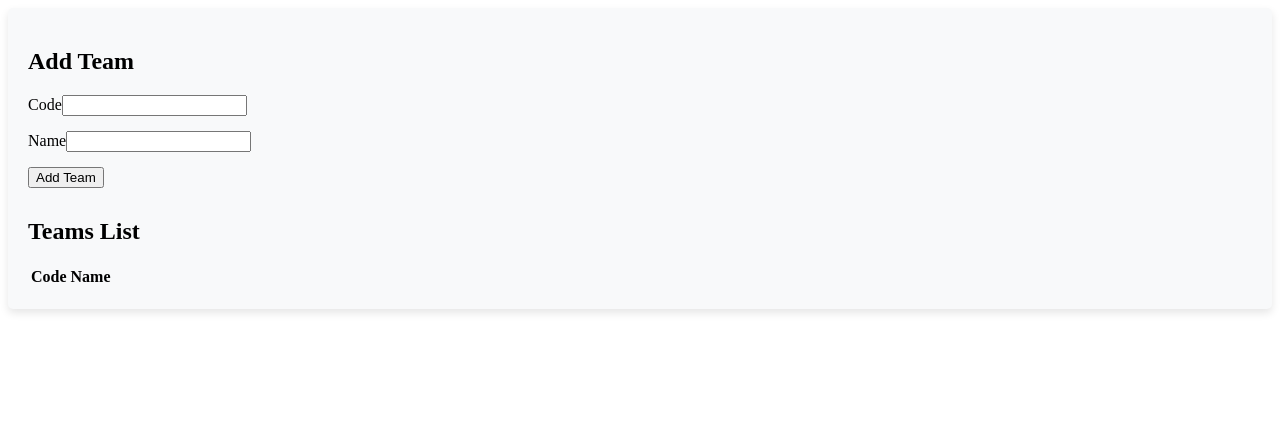
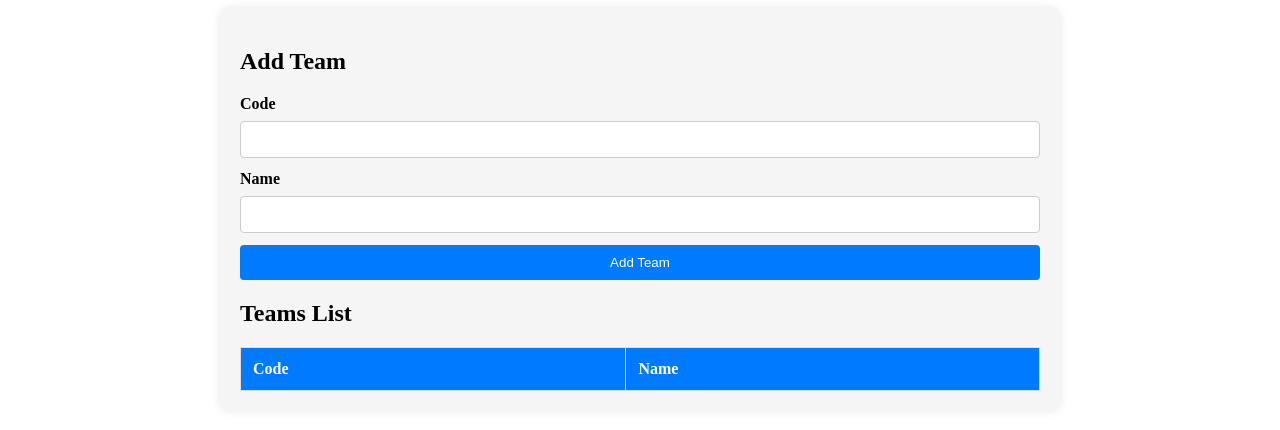
Before and after one commit to Javadamkd/art-fest-management, a Next.js app: page /teams in a window 1280 px wide. Shown: the top 430 px of the page. Built offline with nearby package versions, Linux system fonts and the light colour scheme.

Commit message:
Update teams.module.css

```diff
--- a/pages/teams.module.css
+++ b/pages/teams.module.css
@@ -1,47 +1,79 @@
-/* Sample styles from teams.module.css */
+/* Style for the entire page */
 .container {
+  max-width: 800px;
+  margin: 0 auto;
   padding: 20px;
-  background-color: #f8f9fa;
-  border-radius: 5px;
-  box-shadow: 0 4px 8px rgba(0, 0, 0, 0.1);
+  background-color: #f5f5f5;
+  border-radius: 10px;
+  box-shadow: 0px 0px 10px rgba(0, 0, 0, 0.1);
 }
 
-.formGroup {
-  margin-bottom: 15px;
+/* Style for the form container */
+.form-container {
+  margin-bottom: 20px;
+  padding: 20px;
+  background-color: #ffffff;
+  border-radius: 8px;
+  box-shadow: 0px 0px 5px rgba(0, 0, 0, 0.1);
 }
 
-.inputField {
+/* Style for the form labels and inputs */
+label {
+  display: block;
+  margin-bottom: 8px;
+  font-weight: bold;
+}
+
+input[type="text"] {
   width: 100%;
   padding: 10px;
-  margin-top: 5px;
-  border: 1px solid #ced4da;
+  margin-bottom: 12px;
+  border: 1px solid #ccc;
   border-radius: 4px;
+  box-sizing: border-box;
 }
 
-.submitButton {
+button {
+  display: block;
+  width: 100%;
+  padding: 10px;
   background-color: #007bff;
-  color: white;
-  padding: 10px 20px;
+  color: #ffffff;
   border: none;
   border-radius: 4px;
   cursor: pointer;
 }
 
-.tableContainer {
-  margin-top: 30px;
+button:hover {
+  background-color: #0056b3;
 }
 
-.table {
+/* Style for the table */
+.table-container {
+  margin-top: 20px;
+}
+
+table {
   width: 100%;
   border-collapse: collapse;
 }
 
-.table th, .table td {
-  padding: 10px;
-  border: 1px solid #dee2e6;
+th,
+td {
+  padding: 12px;
+  border: 1px solid #ddd;
+  text-align: left;
 }
 
-.table th {
+th {
   background-color: #007bff;
   color: white;
 }
+
+tr:nth-child(even) {
+  background-color: #f2f2f2;
+}
+
+tr:hover {
+  background-color: #e9e9e9;
+}
```
